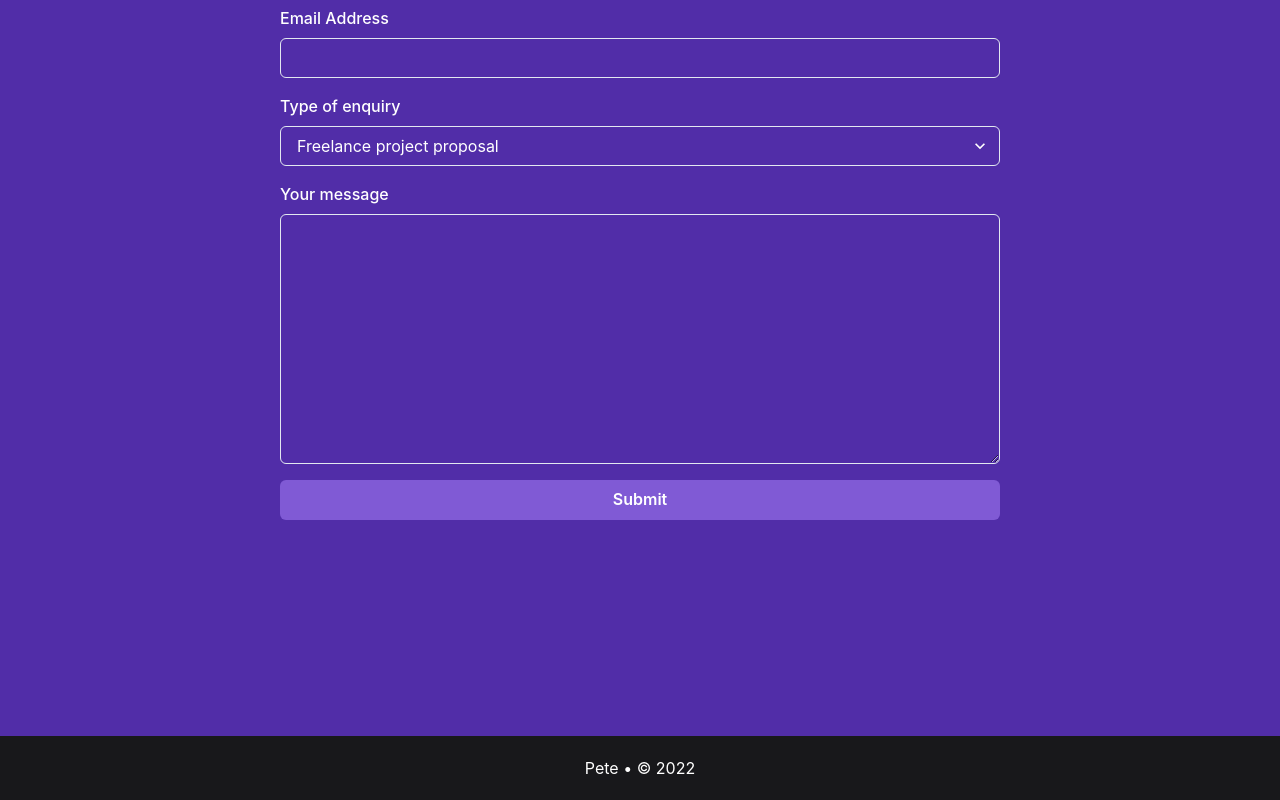
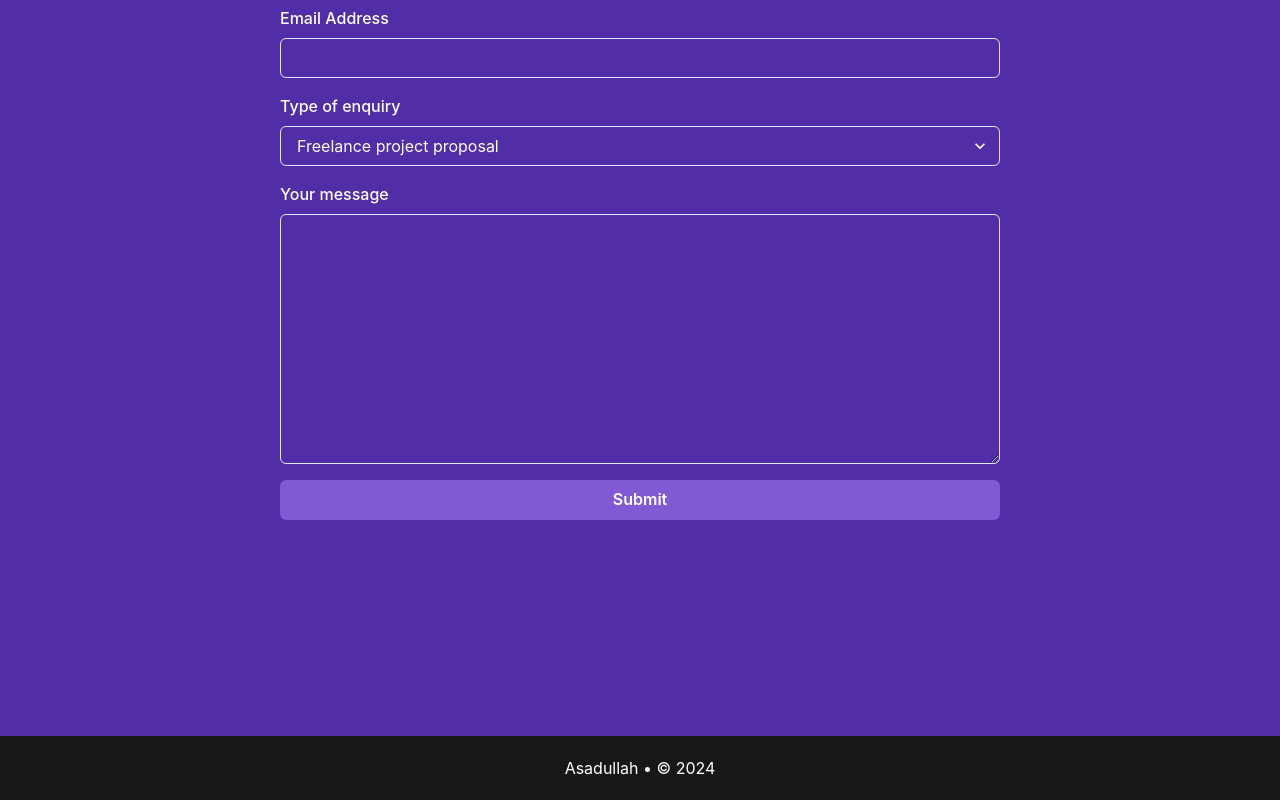
Before and after one commit to AsadullahBajwa/meta-asad-portfolio, a React (Create React App) app: page / in a window 1280 px wide. Shown: the part 2384-3184 px from the top of the page. Built offline with nearby package versions, Linux system fonts and the light colour scheme.

Commit message:
footer name update

```diff
--- a/src/components/Footer.js
+++ b/src/components/Footer.js
@@ -14,7 +14,7 @@ const Footer = () => {
           maxWidth="1024px"
           height={16}
         >
-          <p>Pete • © 2022</p>
+          <p>Asadullah • © 2024</p>
         </Flex>
       </footer>
     </Box>
```
Also changed, not shown: 1 other file (tests, documents, lock files or other folders).
